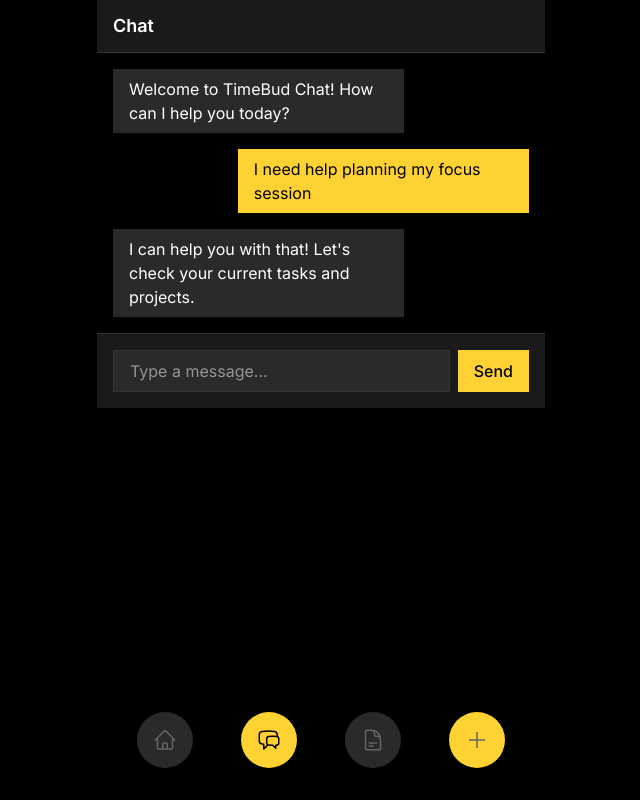
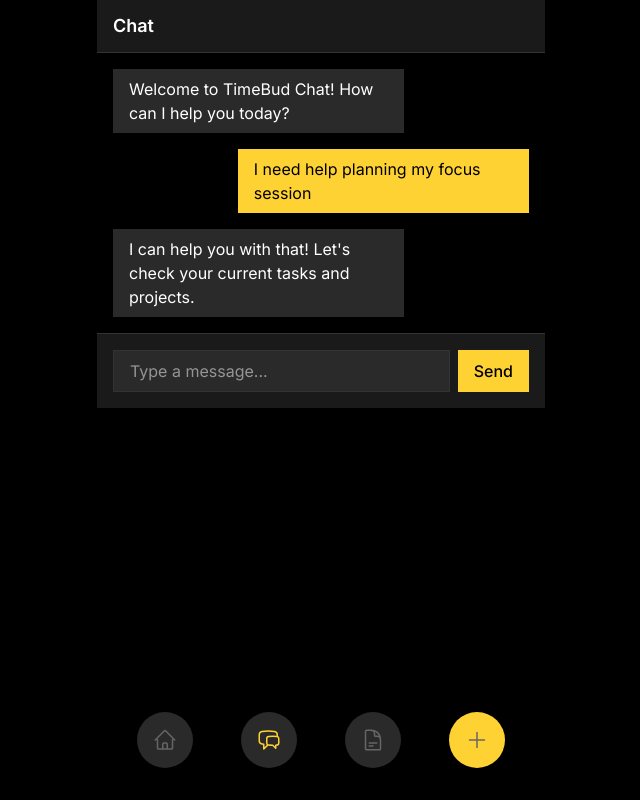
Before and after one commit to soroushamdg/timebud-ui, a Next.js app: page /chat in a window 1280 px wide. Shown: the whole page, without its empty margins (319-959 px from the left). Built offline with nearby package versions, Linux system fonts and the light colour scheme.

Commit message:
fixed minor issues with tabbar and ui scroll

```diff
--- a/src/app/(main)/page.tsx
+++ b/src/app/(main)/page.tsx
@@ -235,7 +235,9 @@ export default function Home() {
 
   return (
     <AppShell>
-      <div className="flex flex-col min-h-screen">
+      <div className="flex flex-col h-[calc(100vh-5rem)] pb-5">
+        {/* Fixed Header Section */}
+        <div className="flex-shrink-0">
           {/* 2% top padding */}
           <div className="h-[2vh]"></div>
 
@@ -317,9 +319,10 @@ export default function Home() {
               </span>
             </button>
           </div>
+        </div>
 
-        {/* Scrollable Task List */}
-        <div className="flex-1 overflow-y-auto px-6">
+        {/* Scrollable Task List - takes remaining space */}
+        <div className="flex-1 min-h-0 overflow-y-auto px-6">
           {isLoading ? (
             <div className="flex items-center justify-center h-32">
               <p className="text-text-sec text-center">Loading tasks...</p>
@@ -345,13 +348,10 @@ export default function Home() {
           )}
         </div>
 
-        {/* Dynamic Space - this will grow/shrink based on content */}
-        <div className="flex-1"></div>
-
         {/* Fixed Bottom Section */}
-        <div className="flex flex-col">
+        <div className="flex-shrink-0">
           {/* Start Work Button */}
-          <div className="px-6 pb-4">
+          <div className="px-6 pt-4 pb-4">
             <button
               onClick={handleStartWork}
               disabled={plannedTasks.length === 0 || isLoading}
@@ -360,9 +360,6 @@ export default function Home() {
               Start work
             </button>
           </div>
-
-          {/* Bottom padding for tab bar space */}
-          <div className="h-24"></div>
         </div>
       </div>
 
--- a/src/components/layout/AppShell.tsx
+++ b/src/components/layout/AppShell.tsx
@@ -9,7 +9,7 @@ interface AppShellProps {
 export function AppShell({ children, showTabBar = true }: AppShellProps) {
   return (
     <div className="max-w-md mx-auto min-h-screen bg-bg-primary relative">
-      <div className={showTabBar ? 'pb-20' : ''}>
+      <div className={showTabBar ? 'pb-0' : ''}>
         {children}
       </div>
       {showTabBar && <TabBar />}
--- a/src/components/layout/TabBar.tsx
+++ b/src/components/layout/TabBar.tsx
@@ -71,14 +71,10 @@ export function TabBar() {
                     href={href}
                     className="relative flex items-center justify-center"
                   >
-                    <div className={`w-14 h-14 rounded-full flex items-center justify-center transition-all ${
-                      isActive
-                        ? 'bg-[#FFD233] shadow-lg'
-                        : 'bg-[#2A2A2A]'
-                    }`}>
+                    <div className="w-14 h-14 rounded-full bg-[#2A2A2A] flex items-center justify-center transition-all">
                       <Icon
                         className={`w-6 h-6 transition-colors ${
-                          isActive ? 'text-black' : 'text-[#666666]'
+                          isActive ? 'text-[#FFD233]' : 'text-[#666666]'
                         }`}
                       />
                     </div>
```
Lines whose indentation alone changed are shown as unchanged.
